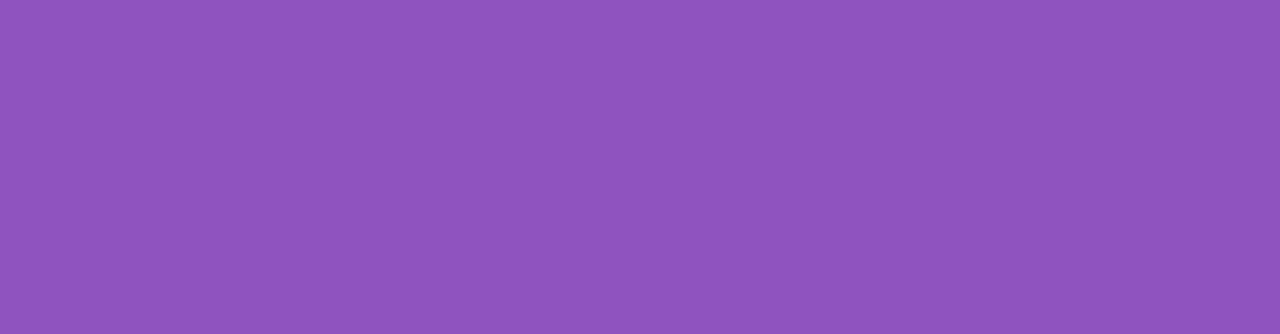
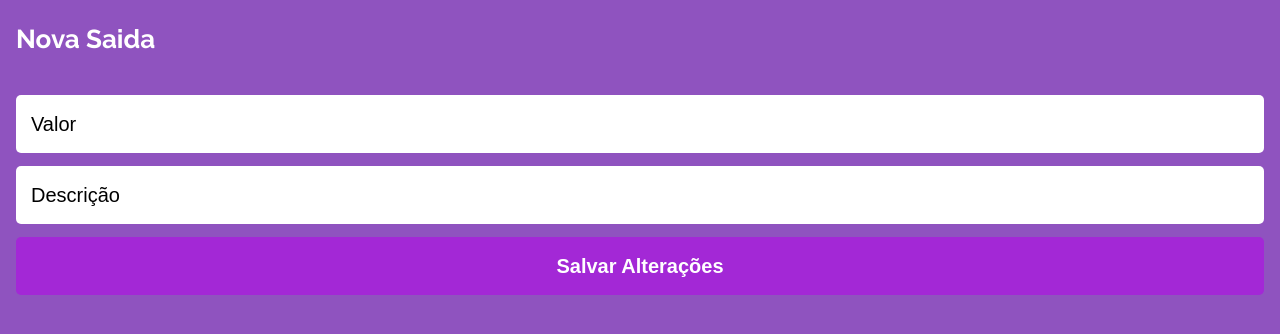
Before and after one commit to camilocoelhogomes/projeto_14_my_wallet_front_end, a React (Create React App) app: page /add-transaction in a window 1280 px wide. Shown: the top 334 px of the page. Built offline with nearby package versions, Linux system fonts and the light colour scheme.

Commit message:
create the input nex data layout

```diff
--- a/src/App.js
+++ b/src/App.js
@@ -13,11 +13,12 @@ function App() {
 		passwordConfirm: '',
 		token: '',
 	});
+	const [transactionType, setTransactionType] = useState(false);
 
 	return (
 		<div className="App">
 			<GlobalStyle />
-			<UserContext.Provider value={{ user, setUser }} >
+			<UserContext.Provider value={{ user, setUser, transactionType, setTransactionType }} >
 				<BrowserRouter>
 					<RoutesConfig />
 				</BrowserRouter>
--- a/src/RoutesConfig/RoutesConfig.js
+++ b/src/RoutesConfig/RoutesConfig.js
@@ -10,6 +10,7 @@ import SignIn from "../pages/SignIn/SignIn";
 import SignUp from "../pages/SignUp/SignUp";
 import Extrato from "../pages/extrato/Extrato";
 import UserContext from "../store/UserContext";
+import AddTransaction from "../pages/addTransaction/AddTransaction";
 
 const RoutesConfig = () => {
 	const history = useHistory();
@@ -19,7 +20,7 @@ const RoutesConfig = () => {
 			setUser(JSON.parse(localStorage.getItem('myWallet')));
 			history.push('/contabil-data');
 		}
-	}, [])
+	}, [history, setUser])
 	return (
 
 		<Switch>
@@ -32,6 +33,9 @@ const RoutesConfig = () => {
 			<Route path='/contabil-data' exact>
 				<Extrato />
 			</Route>
+			<Route path='/add-transaction' exact>
+				<AddTransaction />
+			</Route>
 		</Switch>
 	)
 }
--- a/src/components/StyledInputsButtons.js
+++ b/src/components/StyledInputsButtons.js
@@ -1,16 +1,26 @@
 import styled from "styled-components";
-import React from "react";
+import React, { useContext } from "react";
+import UserContext from "../store/UserContext";
+import { useHistory } from "react-router";
 
-const StyledInputButton = ({ icon, text }) => {
+const StyledInputButton = ({ icon, text, type }) => {
+    const { setTransactionType } = useContext(UserContext);
+    const history = useHistory();
+
+    const addTransactionHandler = ({ type }) => {
+        setTransactionType(type);
+        history.push('/add-transaction');
+    }
+
     return (
-        <Style>
+        <Style onClick={() => addTransactionHandler({ type })}>
             <p>{icon}</p>
             <p className='styled-input-p'>{text}</p>
         </Style>
     )
 }
 
-const Style = styled.div`
+const Style = styled.button`
     cursor: pointer;
     background-color: #A328D6;
     height: 100%;
@@ -26,6 +36,7 @@ const Style = styled.div`
     justify-content: space-between;
     .styled-input-p{
         width: 50px;
+        text-align: start;
     }
 `;
 
--- /dev/null
+++ b/src/pages/addTransaction/AddTransaction.js
@@ -0,0 +1,42 @@
+import React, { useContext } from 'react';
+import { useHistory } from 'react-router-dom';
+import styled from 'styled-components';
+import StyledButton from '../../components/StyledButton';
+import StyledInput from '../../components/StyledInput';
+import UserContext from '../../store/UserContext';
+
+
+const AddTransaction = () => {
+    const { transactionType, setTransactionType, user } = useContext(UserContext);
+
+    return (
+        <StyledAddTransaction>
+            <h2>Nova {transactionType === 'credit' ? 'Entrada' : 'Saida'}</h2>
+            <form className='add-transaction-form'>
+                <StyledInput
+                    placeholder='Valor'
+                />
+                <StyledInput
+                    placeholder='Descrição'
+                />
+                <StyledButton type='submit'>
+                    Salvar Alterações
+                </StyledButton>
+            </form>
+        </StyledAddTransaction>
+    )
+}
+
+export default AddTransaction;
+
+const StyledAddTransaction = styled.div`
+    display: flex;
+    flex-direction: column;
+    gap: 40px;
+
+    .add-transaction-form{
+        display: flex;
+        flex-direction: column;
+        gap: 13px;
+    }
+`;
--- a/src/pages/extrato/Extrato.js
+++ b/src/pages/extrato/Extrato.js
@@ -1,6 +1,6 @@
 import React, { useState, useContext, useEffect } from "react";
 import styled from "styled-components";
-import { useHistory } from "react-router";
+import { useHistory, Link } from "react-router";
 import StyledInputButton from "../../components/StyledInputsButtons";
 import {
     HeaderIcon,
@@ -10,26 +10,31 @@ import {
 import UserContext from "../../store/UserContext";
 import { getData } from "../../servicces/backEndConnection";
 
+
 const Extrato = () => {
-    const { user } = useContext(UserContext);
+    const { user, setTransactionType } = useContext(UserContext);
     const [transactions, setTransactions] = useState(false);
     const history = useHistory();
+
     useEffect(() => {
-        console.log(user);
         getData({ token: user.token })
             .then((res) => {
                 if (res.status === 204) {
                     setTransactions([])
                 }
             }).catch(err => {
-                console.log(err);
+                if (err.status === 401) {
+                    localStorage.removeItem('myWallet');
+                }
                 history.push('/');
             })
     }, []);
+
     const logOut = () => {
         localStorage.removeItem('myWallet');
         history.push('/');
     }
+
     return (
         <StyledExtrato transactions={!transactions.length}>
             <div className='header-extrato'>
@@ -47,8 +52,21 @@ const Extrato = () => {
 
             </div>
             <div className='inputs-extrato'>
-                <StyledInputButton text={'Nova entrada'} icon={<PlusIcon />} />
-                <StyledInputButton text={'Nova Saida'} icon={<MinusIcon />} />
+
+
+                <StyledInputButton
+                    type='credit'
+                    text={'Nova entrada'}
+                    icon={<PlusIcon />}
+                />
+
+                <StyledInputButton
+                    type='debit'
+                    text={'Nova Saida'}
+                    icon={<MinusIcon />}
+                />
+
+
             </div>
         </StyledExtrato>
     )
```
